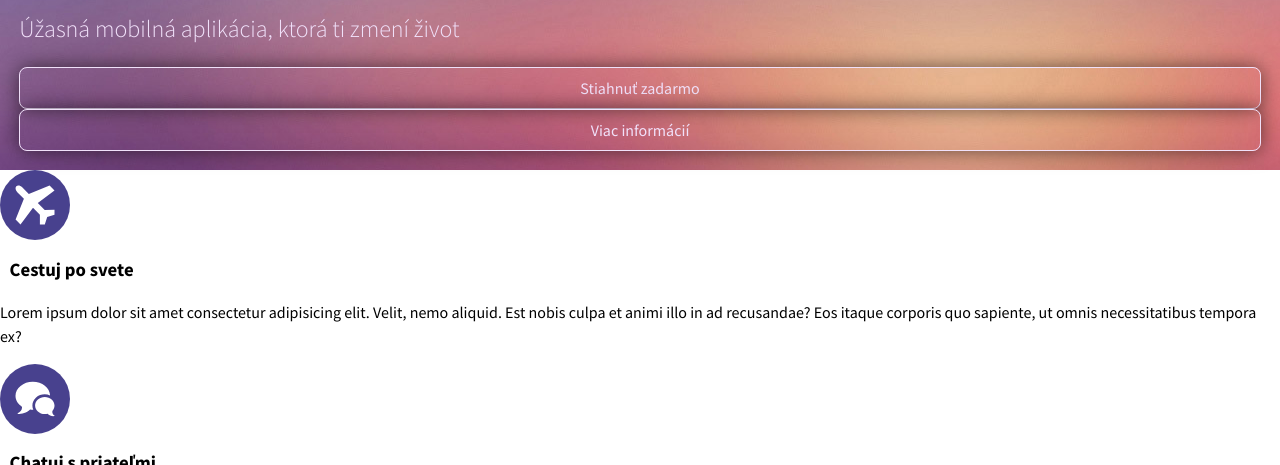
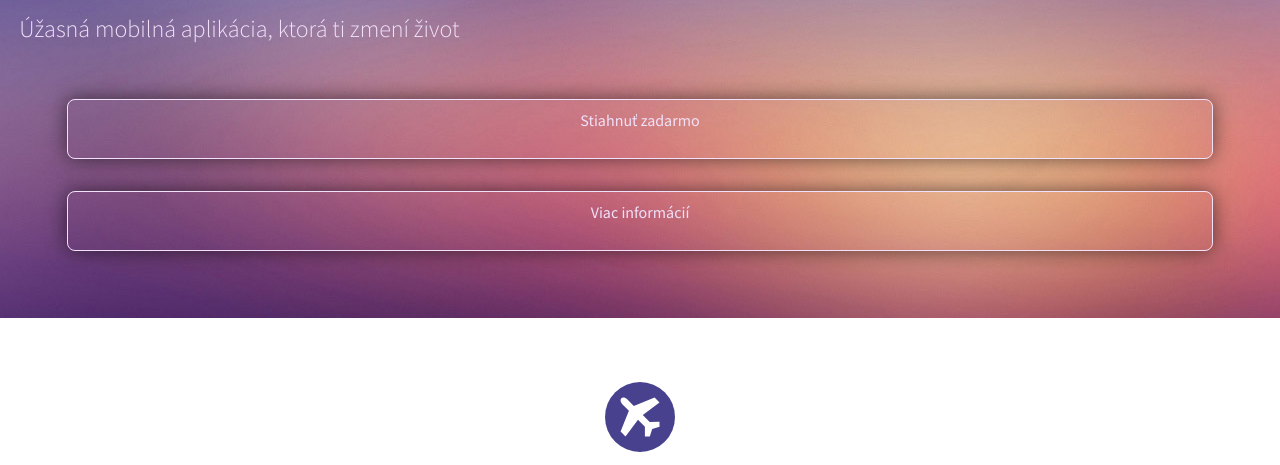
Before and after one commit to tvorimweb-2021-praha-jaro/du-05---superappka-alexoxela, a plain HTML site: page index.html in a window 1280 px wide. Shown: the part 224-689 px from the top of the page. Drawn offline with Linux system fonts and the light colour scheme.

Commit message:
pokracujem sobota

```diff
--- a/style.css
+++ b/style.css
@@ -55,6 +55,12 @@ nav a:first-child {
     font-weight: 700;
 }
 
+footer {
+    background-color:#48418e;
+    color:#e5e5e5;
+    text-align: center;
+}
+
 nav a:hover {
     background-color: none;
     color:#f1e1fa;
@@ -66,6 +72,7 @@ nav a:hover {
     background-size: cover;
     background-repeat: no-repeat;
     background-position: center;
+    background-position-x: left;
     color: #f1e1fa;
     padding: 1.2rem;
 }
@@ -78,6 +85,9 @@ nav a:hover {
 .tlacitka {
     display: flex;
     flex-direction: column;
+    margin:1rem;
+    padding: 1rem;
+
 }
 
 .tlacitka a {
@@ -90,7 +100,21 @@ nav a:hover {
     flex-grow: 1;
     text-align: center;
     background-color:transparent;
+    font-weight: 400;
+
 }
+
+.tlacitko-1{
+    margin:1rem;
+    padding-bottom: 0.5rem;
+    height: 60px;
+}
+
+.tlacitko-2{
+    margin: 1rem;
+    height: 60px;
+}
+
 a:hover{
     background-color: #6e4c9b
 }
@@ -107,3 +131,31 @@ h2 {
 h3 {
     margin: 0.6rem;
 }
+
+.ponuka{
+    display: flex;
+    flex-direction: column;
+    text-align: center;
+    margin: 1rem;
+    padding: 1rem;
+    align-items: center;
+    }
+
+.ponuka h3{
+    color:#4d468f;
+    font-family: "Source Sans Pro", sans-serif;
+    font-weight: 600;
+    font-size: 2rem;
+    line-height: 1.5;
+}
+
+.ponuka p{
+    color:black;
+}
+
+.ponuka,
+.cestuj,
+.zazitkuj{
+    margin: 1rem;
+    padding: 1rem;
+}
```
